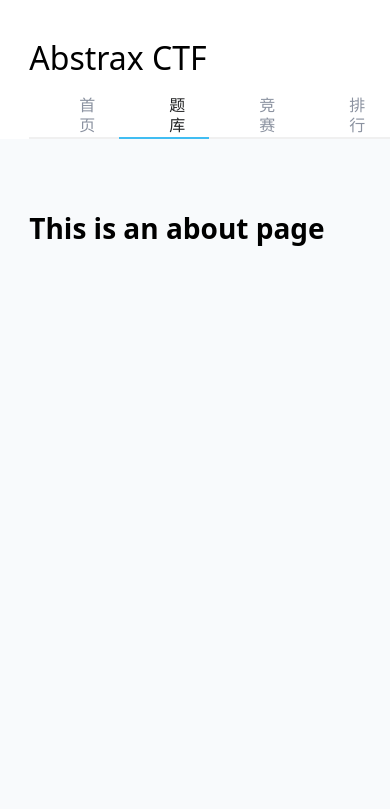
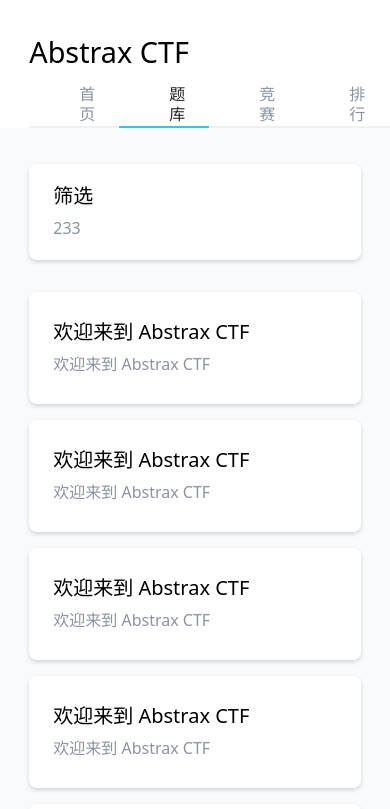
Before and after one commit to yemaster/abx-ctf, a Vue app in the folder src/client/: page /problems in a window 390 px wide. Shown: the top 809 px of the page. Built offline with nearby package versions, Linux system fonts and the light colour scheme; some icons are missing; a small style sheet from the web is missing.

Commit message:
Add ProblemSet Page

```diff
--- a/src/client/src/App.vue
+++ b/src/client/src/App.vue
@@ -10,7 +10,6 @@ const year = new Date().getFullYear();
 </script>
 
 <template>
-	<!--Header-->
 	<div class="ax-page-header">
 		<div class="ax-container">
 			<div class="ax-page-header__text">Abstrax CTF</div>
@@ -19,7 +18,7 @@ const year = new Date().getFullYear();
 	<div class="ax-page-main">
 		<ax-navbar />
 		<div class="ax-page-main__body">
-			<div class="ax-container" style="padding: 48px 0">
+			<div class="ax-container" style="padding: 2.25rem 0">
 				<router-view />
 			</div>
 		</div>
--- a/src/client/src/assets/main.css
+++ b/src/client/src/assets/main.css
@@ -11,12 +11,14 @@ body {
 }
 
 .ax-page-header {
-    margin-top: 2rem;
-    margin-bottom: .5rem;
+    padding-top: 2rem;
+    height: 5rem;
+    box-sizing: border-box;
 }
 
 .ax-page-header__text {
-    font-size: 2rem;
+    font-size: 1.8rem;
+    line-height: 2.5rem;
 }
 
 .ax-page-main {
@@ -178,12 +180,15 @@ body {
 }
 
 .ax-page-main__body {
-    min-height: calc(100vh - 3rem);
+    min-height: calc(100vh - 12rem);
 }
 
 .ax-page-main__footer {
-    padding: 24px 0;
     background-color: #fff;
+
+    padding: 1.5rem 0;
+    line-height: 1rem;
+    box-sizing: border-box;
 
     color: #8b92a0;
 }
@@ -224,6 +229,10 @@ body {
     padding: 1.5rem;
 }
 
+.ax-card .ax-card-small-body {
+    padding: 1rem 1.5rem;
+}
+
 .ax-card .ax-card-body__header {
     font-size: 1.25rem;
 }
@@ -232,9 +241,37 @@ body {
     padding: .5rem 0;
 
     font-size: 1rem;
+    line-height: 1rem;
     color: #8b92a0;
 }
 
 .ax-header-2 {
     font-size: 1.125rem;
 }
+
+.ax-problem-list {
+    display: flex;
+    flex-direction: row;
+    flex-wrap: wrap;
+    gap: 1rem 1.5rem;
+}
+
+.ax-problem-list .ax-card {
+    width: calc(33.33% - 1rem);
+}
+
+@media (max-width: 768px) {
+    .ax-problem-list .ax-card {
+        width: calc(50% - .75rem);
+    }
+}
+
+@media (max-width: 576px) {
+    .ax-problem-list .ax-card {
+        width: 100%;
+    }
+}
+
+.ax-height-1 {
+    height: 2rem;
+}
--- a/src/client/src/components/AxNavbar.vue
+++ b/src/client/src/components/AxNavbar.vue
@@ -61,7 +61,7 @@ onBeforeUnmount(() => {
                 <div class="ax-navbar__right">
                     <div class="ax-navbar-item">
                         <router-link class="ax-navbar-item__link" to="/login">
-                            <n-icon><PersonOutline /></n-icon>用户
+                            <n-icon><PersonOutline /></n-icon> 登录 / 注册
                         </router-link>
                     </div>
                     <div class="ax-navbar-item ax-menu-bar">
--- /dev/null
+++ b/src/client/src/pages/NotFoundPage.vue
@@ -0,0 +1,44 @@
+<script setup lang="ts">
+import { onMounted } from 'vue'
+
+onMounted(() => {
+    document.title = `404 - Abstrax CTF`
+})
+</script>
+
+<template>
+    <div class="ax-error-center">
+        <div class="ax-error-box">
+            <div class="ax-error-header">
+                404
+            </div>
+            <div class="ax-error-description">
+                Not Found
+            </div>
+        </div>
+    </div>
+</template>
+
+<style scoped>
+.ax-error-center {
+    display: flex;
+    align-items: center;
+    justify-content: center;
+
+    width: 100%;
+    height: calc(100vh - 16.5rem);
+
+    text-align: center;
+}
+
+.ax-error-header {
+    font-size: 5rem;
+    line-height: 5rem;
+
+    margin-bottom: .25rem;
+}
+
+.ax-error-description {
+    font-size: 1.25rem;
+}
+</style>
--- /dev/null
+++ b/src/client/src/pages/problem/ListPage.vue
@@ -0,0 +1,33 @@
+<script setup lang="ts">
+import { onMounted } from 'vue'
+
+onMounted(() => {
+    document.title = `题库 - Abstrax CTF`
+})
+</script>
+
+<template>
+    <div class="ax-card">
+        <div class="ax-card-small-body">
+            <div class="ax-card-body__header">
+                筛选
+            </div>
+            <div class="ax-card-body__content">
+                233
+            </div>
+        </div>
+    </div>
+    <div class="ax-height-1"></div>
+    <div class="ax-problem-list">
+        <div class="ax-card" v-for="i in 10">
+            <div class="ax-card-body">
+                <div class="ax-card-body__header">
+                    欢迎来到 Abstrax CTF
+                </div>
+                <div class="ax-card-body__content">
+                    欢迎来到 Abstrax CTF
+                </div>
+            </div>
+        </div>
+    </div>
+</template>
--- a/src/client/src/pages/problems/ListView.vue
+++ /dev/null
@@ -1,15 +0,0 @@
-<template>
-    <div class="about">
-      <h1>This is an about page</h1>
-    </div>
-  </template>
-
-  <style>
-  @media (min-width: 1024px) {
-    .about {
-      min-height: 100vh;
-      display: flex;
-      align-items: center;
-    }
-  }
-  </style>
--- a/src/client/src/router/index.ts
+++ b/src/client/src/router/index.ts
@@ -7,12 +7,18 @@ const router = createRouter({
         {
             path: '/',
             name: 'home',
-      component: () => import('@/pages/HomeView.vue'),
+            component: () => import('@/pages/HomePage.vue'),
         },
         {
             path: '/problems',
             name: 'problem-list',
-      component: () => import('@/pages/problems/ListView.vue'),
+            component: () => import('@/pages/problem/ListPage.vue'),
+        },
+
+        {
+            path: '/:pathMatch(.*)*',
+            name: 'not-found',
+            component: () => import('@/pages/NotFoundPage.vue'),
         },
     ],
 })
```
Also changed, not shown: src/client/src/pages/HomePage.vue (renamed from src/client/src/pages/HomeView.vue), src/client/src/pages/user/LoginPage.vue (added). Lines whose indentation alone changed are shown as unchanged.
